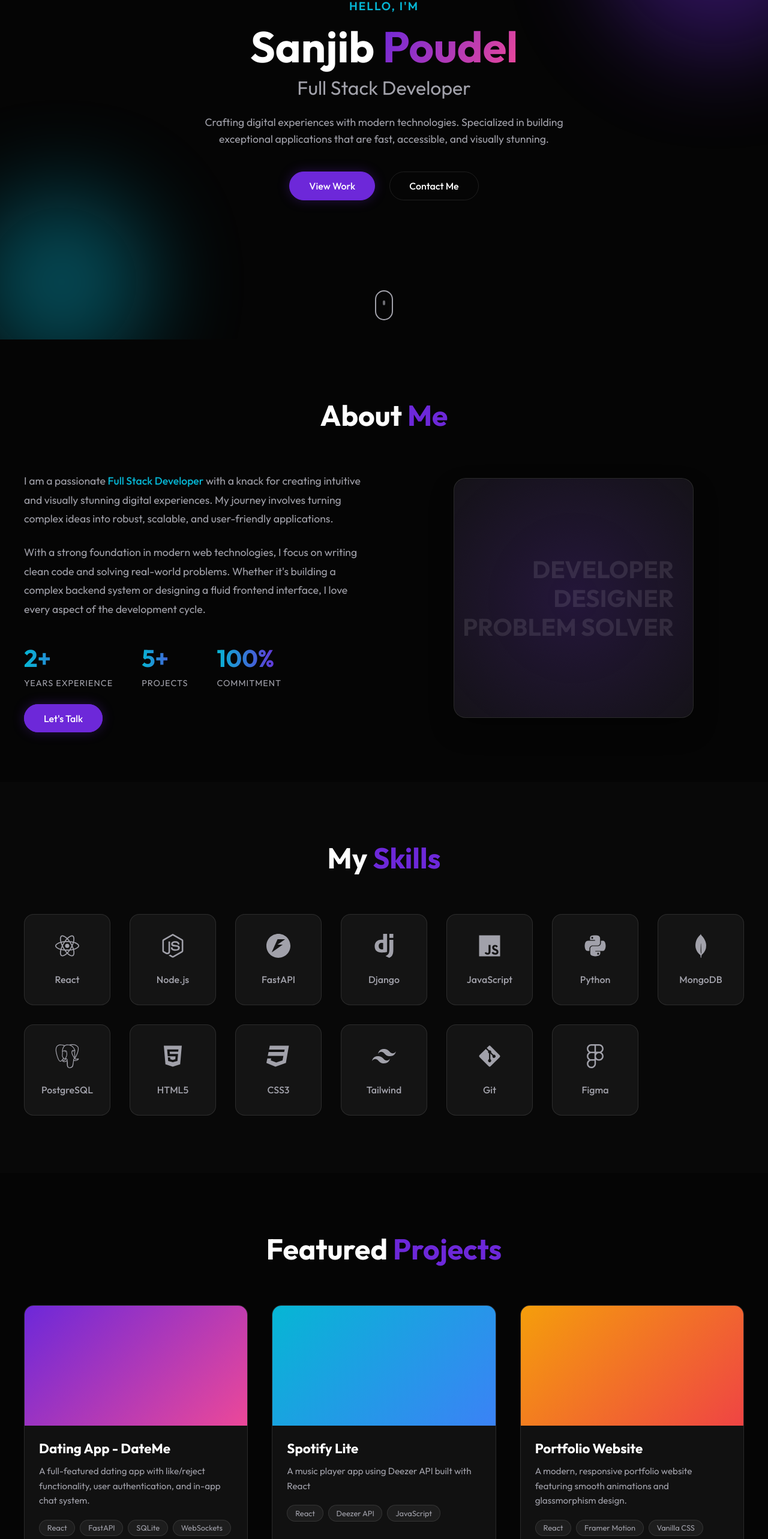
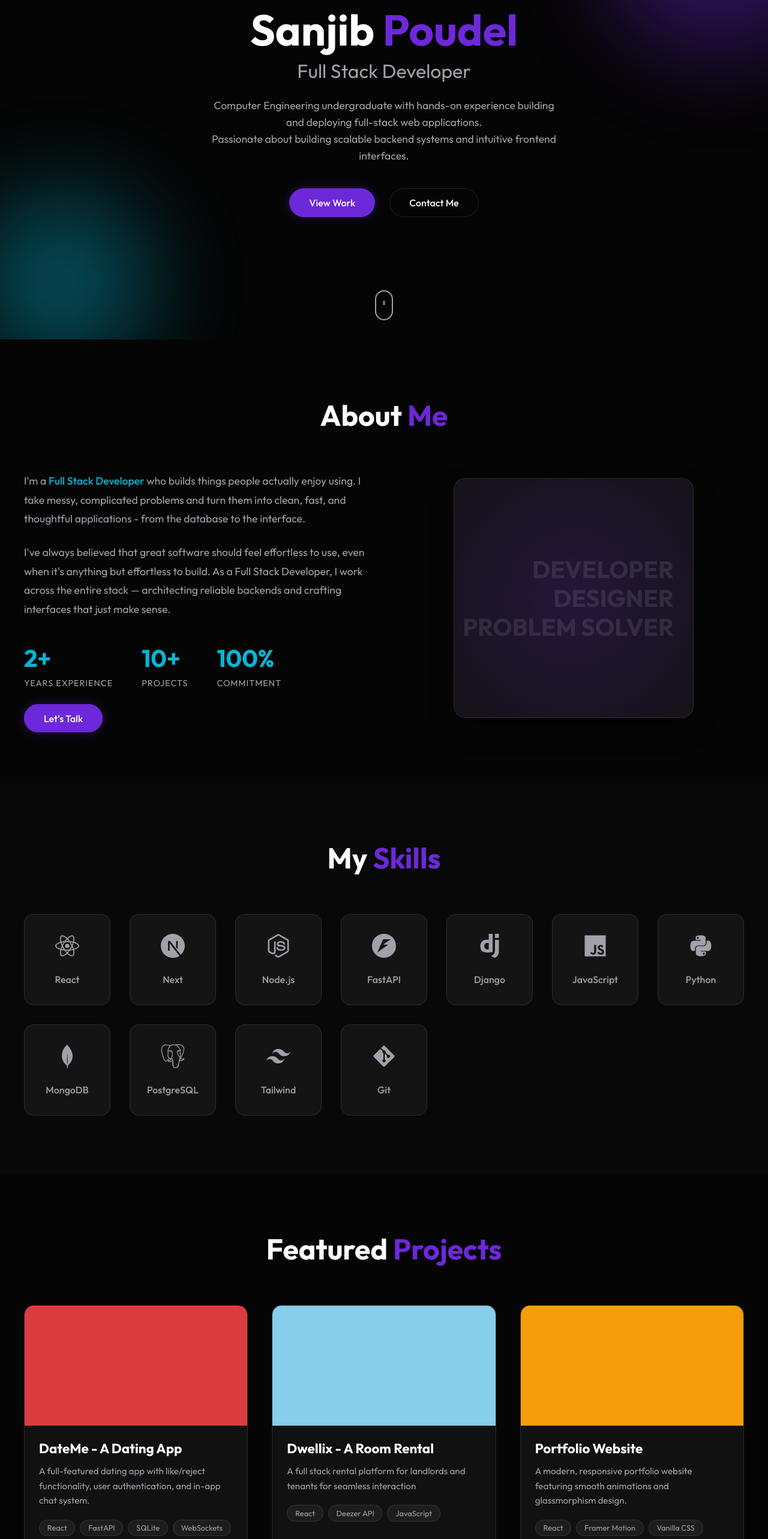
Before and after one commit to Sanzeebeyy/portfolio, a React (Vite) app: page / in a window 1280 px wide. Shown: the part 234-2800 px from the top of the page at 60% size. Built offline with nearby package versions, Linux system fonts and the light colour scheme.

Commit message:
portfolio update

```diff
--- a/index.html
+++ b/index.html
@@ -2,7 +2,7 @@
 <html lang="en">
   <head>
     <meta charset="UTF-8" />
-    <link rel="icon" type="image/svg+xml" href="/vite.svg" />
+    <link rel="icon" type="image/svg+xml" href="" />
     <meta name="viewport" content="width=device-width, initial-scale=1.0" />
     <title>Sanjib Poudel - Portfolio</title>
   </head>
--- a/src/components/Navbar.jsx
+++ b/src/components/Navbar.jsx
@@ -26,7 +26,7 @@ const Navbar = () => {
     const socialLinks = [
         { icon: <FaGithub />, href: 'https://github.com/Sanzeebeyy', label: 'GitHub' },
         { icon: <FaLinkedin />, href: 'https://www.linkedin.com/in/sanjeeb-poudel-337869338/', label: 'LinkedIn' },
-        { icon: <FaEnvelope />, href: 'sanjibpoudel49@gmail.com', label: 'Email' },
+        { icon: <FaEnvelope />, href: 'mailto:sanjibpoudel49@gmail.com', label: 'Email' },
     ];
 
     const toggleMenu = () => setIsOpen(!isOpen);
--- a/src/sections/About.css
+++ b/src/sections/About.css
@@ -57,7 +57,7 @@
     font-size: 2.5rem;
     font-weight: 700;
     color: var(--text-color);
-    background: linear-gradient(to right, var(--secondary-color), var(--primary-color));
+    background: linear-gradient(to right, var(--secondary-color), var(--secondary-color));
     -webkit-background-clip: text;
     -webkit-text-fill-color: transparent;
 }
--- a/src/sections/About.jsx
+++ b/src/sections/About.jsx
@@ -25,12 +25,12 @@ const About = () => {
                         transition={{ duration: 0.6, delay: 0.2 }}
                     >
                         <p className="about-description">
-                            I am a passionate <span className="text-highlight">Full Stack Developer</span> with a knack for creating intuitive and visually stunning digital experiences.
-                            My journey involves turning complex ideas into robust, scalable, and user-friendly applications.
+                            {/* I am a passionate <span className="text-highlight">Full Stack Developer</span> with a knack for creating intuitive and visually stunning digital experiences.
+                            My journey involves turning complex ideas into robust, scalable, and user-friendly applications. */}
+                            I'm a <span className="text-highlight">Full Stack Developer</span> who builds things people actually enjoy using. I take messy, complicated problems and turn them into clean, fast, and thoughtful applications - from the database to the interface.
                         </p>
                         <p className="about-description">
-                            With a strong foundation in modern web technologies, I focus on writing clean code and solving real-world problems.
-                            Whether it's building a complex backend system or designing a fluid frontend interface, I love every aspect of the development cycle.
+                            I've always believed that great software should feel effortless to use, even when it's anything but effortless to build. As a Full Stack Developer, I work across the entire stack — architecting reliable backends and crafting interfaces that just make sense.
                         </p>
 
                         <div className="about-stats">
@@ -39,7 +39,7 @@ const About = () => {
                                 <span className="stat-label">Years Experience</span>
                             </div>
                             <div className="stat-item">
-                                <span className="stat-number">5+</span>
+                                <span className="stat-number">10+</span>
                                 <span className="stat-label">Projects</span>
                             </div>
                             <div className="stat-item">
--- a/src/sections/Hero.css
+++ b/src/sections/Hero.css
@@ -81,7 +81,8 @@
 }
 
 .hero-title .highlight {
-    background: linear-gradient(120deg, var(--primary-color), var(--accent-color));
+    /* background: linear-gradient(120deg, var(--primary-color), var(--accent-color)); */
+    background-color: var(--primary-color);
     -webkit-background-clip: text;
     -webkit-text-fill-color: transparent;
 }
--- a/src/sections/Hero.jsx
+++ b/src/sections/Hero.jsx
@@ -43,8 +43,9 @@ const Hero = () => {
                     animate={{ opacity: 1, y: 0 }}
                     transition={{ duration: 0.8, delay: 0.8 }}
                 >
-                    Crafting digital experiences with modern technologies.
-                    Specialized in building exceptional applications that are fast, accessible, and visually stunning.
+                    Computer Engineering undergraduate with hands-on experience building and deploying full-stack web
+                    applications. <br />
+                    Passionate about building scalable backend systems and intuitive frontend interfaces.
                 </motion.p>
 
                 <motion.div
--- a/src/sections/Projects.css
+++ b/src/sections/Projects.css
@@ -5,7 +5,7 @@
 
 .projects-grid {
     display: grid;
-    grid-template-columns: repeat(auto-fit, minmax(300px, 1fr));
+    grid-template-columns: repeat(auto-fit, minmax(200px, 2fr));
     gap: 2.5rem;
 }
 
--- a/src/sections/Projects.jsx
+++ b/src/sections/Projects.jsx
@@ -2,23 +2,24 @@ import React from 'react';
 import { motion } from 'framer-motion';
 import { FaGithub, FaExternalLinkAlt } from 'react-icons/fa';
 import './Projects.css';
+import { image } from 'framer-motion/client';
 
 const projectsData = [
     {
-        title: 'Dating App - DateMe',
+        title: 'DateMe - A Dating App',
         description: 'A full-featured dating app with like/reject functionality, user authentication, and in-app chat system.',
         tags: ['React', 'FastAPI', 'SQLite', 'WebSockets'],
-        github: 'https://github.com/Sanzeebeyy/DateMe-Project',
-        // demo: 'https://example.com',
-        image: 'linear-gradient(135deg, #6d28d9 0%, #ec4899 100%)'
+        github: 'https://github.com/Sanzeebeyy/DateMe',
+        demo: 'https://date-me-frontend.onrender.com',
+        image: '#dc3c3f'
     },
     {
-        title: 'Spotify Lite',
-        description: 'A music player app using Deezer API built with React',
+        title: 'Dwellix - A Room Rental',
+        description: 'A full stack rental platform for landlords and tenants for seamless interaction',
         tags: ['React', 'Deezer API', 'JavaScript'],
-        github: 'https://github.com/Sanzeebeyy/project-reactSongsPlayer',
+        github: 'https://github.com/Sanzeebeyy/Dwellix',
         // demo: 'https://example.com',
-        image: 'linear-gradient(135deg, #06b6d4 0%, #3b82f6 100%)'
+        image: '#87CEEB'
     },
     {
         title: 'Portfolio Website',
@@ -26,7 +27,7 @@ const projectsData = [
         tags: ['React', 'Framer Motion', 'Vanilla CSS'],
         github: 'https://github.com/Sanzeebeyy/portfolio',
         // demo: 'https://example.com',
-        image: 'linear-gradient(135deg, #f59e0b 0%, #ef4444 100%)'
+        image: '#f59e0b'
     }
 ];
 
@@ -57,6 +58,7 @@ const Projects = () => {
                         >
                             <div
                                 className="project-image"
+                                // style={{ backgroundImage: `url(${project.image})` }}
                                 style={{ background: project.image }}
                             >
                                 <div className="project-overlay">
--- a/src/sections/Skills.jsx
+++ b/src/sections/Skills.jsx
@@ -1,11 +1,12 @@
 import React from 'react';
-import { motion } from 'framer-motion';
-import { FaReact, FaNodeJs, FaHtml5, FaCss3, FaJs, FaGitAlt, FaPython } from 'react-icons/fa';
-import { SiMongodb, SiPostgresql, SiTailwindcss, SiFigma, SiFastapi, SiDjango } from 'react-icons/si';
+import { color, motion } from 'framer-motion';
+import { FaReact, FaNodeJs, FaHtml5, FaCss3, FaJs, FaGitAlt, FaPython} from 'react-icons/fa';
+import { SiMongodb, SiPostgresql, SiTailwindcss, SiFigma, SiFastapi, SiDjango , SiNextdotjs} from 'react-icons/si';
 import './Skills.css';
 
 const skillsData = [
     { name: 'React', icon: <FaReact />, color: '#61DAFB' },
+    { name:'Next', icon:<SiNextdotjs/>, color: '#FFFFFF'},
     { name: 'Node.js', icon: <FaNodeJs />, color: '#339933' },
     { name: 'FastAPI', icon: <SiFastapi />, color: '#009688' },
     { name: 'Django', icon: <SiDjango />, color: '#092E20' },
@@ -13,11 +14,11 @@ const skillsData = [
     { name: 'Python', icon: <FaPython />, color: '#3776AB' },
     { name: 'MongoDB', icon: <SiMongodb />, color: '#47A248' },
     { name: 'PostgreSQL', icon: <SiPostgresql />, color: '#4169E1' },
-    { name: 'HTML5', icon: <FaHtml5 />, color: '#E34F26' },
-    { name: 'CSS3', icon: <FaCss3 />, color: '#1572B6' },
+    // { name: 'HTML5', icon: <FaHtml5 />, color: '#E34F26' },
+    // { name: 'CSS3', icon: <FaCss3 />, color: '#1572B6' },
     { name: 'Tailwind', icon: <SiTailwindcss />, color: '#06B6D4' },
     { name: 'Git', icon: <FaGitAlt />, color: '#F05032' },
-    { name: 'Figma', icon: <SiFigma />, color: '#F24E1E' },
+    // { name: 'Figma', icon: <SiFigma />, color: '#F24E1E' },
 ];
 
 const Skills = () => {
```
Also changed, not shown: public/dwellix.png (added), public/logo3.png (added).
